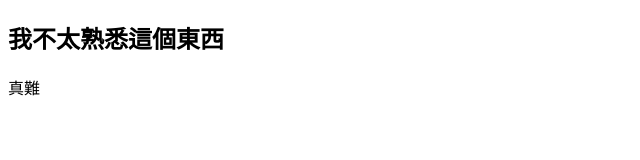
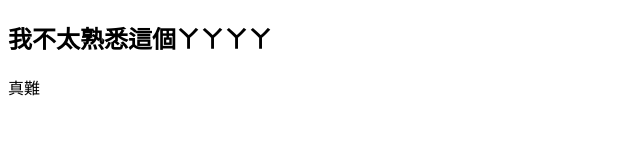
Before and after one commit to acile4281/B11356010, a plain HTML site: page try-2.html in a window 1280 px wide. Shown: the whole page, without its empty margins (0-640 px from the left). Drawn offline with Linux system fonts and the light colour scheme.

Commit message:
Update try-2.html

```diff
--- a/try-2.html
+++ b/try-2.html
@@ -6,7 +6,7 @@
     <title>try2</title>
 </head>
 <body>
-    <h2>我不太熟悉這個東西</h2>
+    <h2>我不太熟悉這個ㄚㄚㄚㄚ  </h2>
     <p>真難</p>
 </body>
 </html>
```
